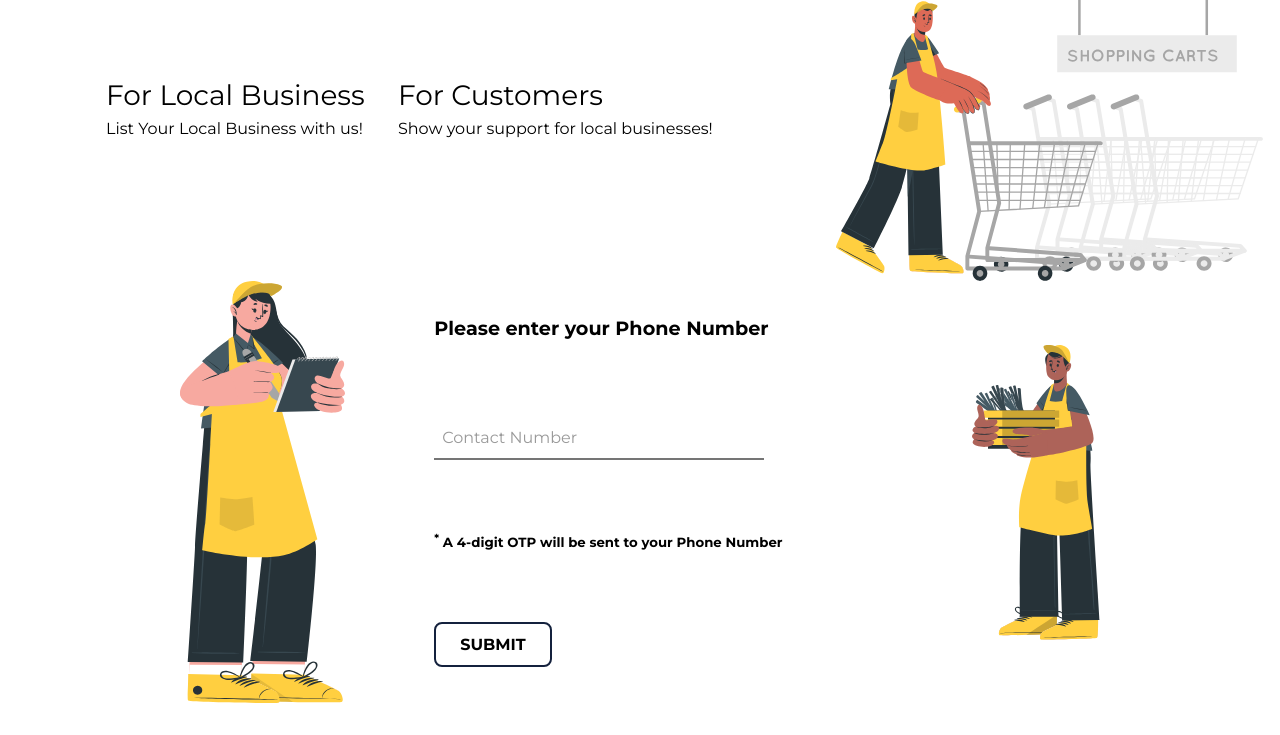
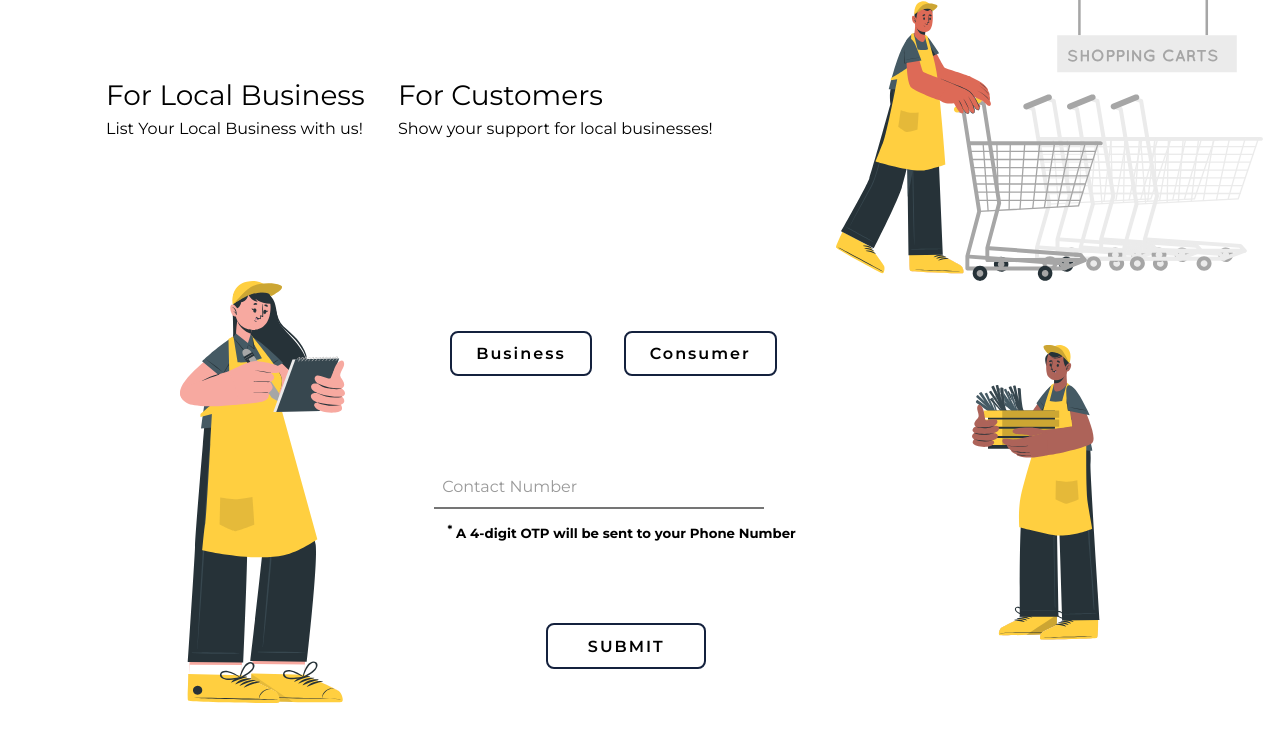
Before and after one commit to tusharnankani/VocalForLocal, a Django app: template templates/index.html in a window 1280 px wide. Shown: the part 65-800 px from the top of the page. Run offline with Django 3.2, Linux system fonts and the light colour scheme; the template is opened without the code that fills it, so the values that code supplies are empty.

Commit message:
add otp and enhance css

```diff
--- a/static/css/style.css
+++ b/static/css/style.css
@@ -174,7 +174,7 @@ button {
 	text-align: center;
 
 	font-size: inherit;
-	font-weight: bold;
+	font-weight: 600;
 
 	height: min-content;
 
@@ -187,11 +187,14 @@ button {
 	justify-self: center;
 	cursor: pointer;
 	transition: 200ms ease;
+
+	letter-spacing: 2px;
 }
 
 button:hover,
 button:focus {
-	background-color: #00249930;
+	background-color: #14213d;
+	color: azure;
 }
 
 .enter-phone {
@@ -201,10 +204,44 @@ button:focus {
 	position: relative;
 }
 
+h5 {
+	padding: 1em;
+}
+
+#OtpWrapper input {
+	-webkit-text-security: square;
+}
+
+#EntitySelect {
+	display: flex;
+	align-items: center;
+}
+
+.entity {
+	margin: 1em;
+}
+
+#Submit {
+	margin-left: 7em;
+	width: 10rem;
+}
+
+#Submit:hover,
+#Submit:focus {
+	background-color: #00249930;
+	color: #000000;
+}
+
+.entity.selected {
+	background-color: #14213d;
+	color: azure;
+	opacity: 0.9;
+}
+
 .hide {
 	display: none;
 }
 
-h5 {
-	padding-left: em;
+.disable {
+	pointer-events: none;
 }
--- a/static/js/main.js
+++ b/static/js/main.js
@@ -1,27 +1,41 @@
 console.log("ok");
 
-let submitbtn = document.getElementById("Submit");
-let phone = get("#Number");
-console.log(phone);
+let submit = document.getElementById("Submit");
 
-submitbtn.onclick = function() {generate()};
+window.addEventListener("load", (e) => {
+	entities = Array.from(document.querySelectorAll(".entity"));
+	document
+		.getElementById("EntitySelect")
+		.addEventListener("click", selectEntity);
 
+	console.log(entities);
 
-function generate() {
-    // if()
-    let otp = "";
-    for(let i = 0; i < 4; i++)
-        otp += Math.floor(10 * Math.random()).toString();
+	submit.addEventListener("click", handleSubmit);
+});
 
-    console.log("OTP:", otp);
-    alert("(Only for live demo)\nOTP: " + otp);
+function selectEntity(e) {
+	if (!e.target.matches("button:not(.disabled)")) return;
 
+	for (let i of entities) i.classList.remove("selected");
+	e.target.classList.add("selected");
 }
 
-function isValid(phone, inputOtp){
-    let otp = Otp.otps[phone];
-    if(!otp)
-        return false;
+function handleSubmit() {
+	let phone = document.getElementById("Number");
+	let phoneWrapper = document.getElementById("NumberWrapper");
+	let otpWrapper = document.getElementById("OtpWrapper");
+	let entSel = document.getElementById("EntitySelect");
+	console.log(phone.value);
 
-    return otp.otp == inputOtp && !Util.hasExpired(otp.expiry);
+	let otp = "";
+	for (let i = 0; i < 4; i++)
+		otp += Math.floor(10 * Math.random()).toString();
+
+	console.log("OTP:", otp);
+	alert("(Only for live demo)\nOTP: " + otp);
+
+	otpWrapper.classList.remove("hide");
+	phoneWrapper.classList.add("hide");
+	// entSel.classList.add("hide");
+	entSel.classList.add("disable");
 }
--- a/templates/index.html
+++ b/templates/index.html
@@ -44,7 +44,10 @@
             <div class="second">
                 <img src="../static/images/img2.svg" alt="image2" class="image2">
                 <div class="form">
-                    <h2>Please enter your Phone Number</h2>
+                    <div id="EntitySelect" class="hide">
+                        <button class="entity" data-value="business">Business</button>
+                        <button class="entity" data-value="consumer">Consumer</button>
+                    </div>
 
 				<div class = "floating-label" id = "NumberWrapper">
 					<input
@@ -56,9 +59,10 @@
                     required=""
 					/>
 					<label for = "Number">Contact Number</label>
+                    <h5><sup>*</sup> A 4-digit OTP will be sent to your Phone Number</h5>
 				</div>
 
-				<h5><sup>*</sup> A 4-digit OTP will be sent to your Phone Number</h5>
+
 
 				<div class = "floating-label hide" id = "OtpWrapper">
 					<input
```
Lines whose indentation alone changed are shown as unchanged.
